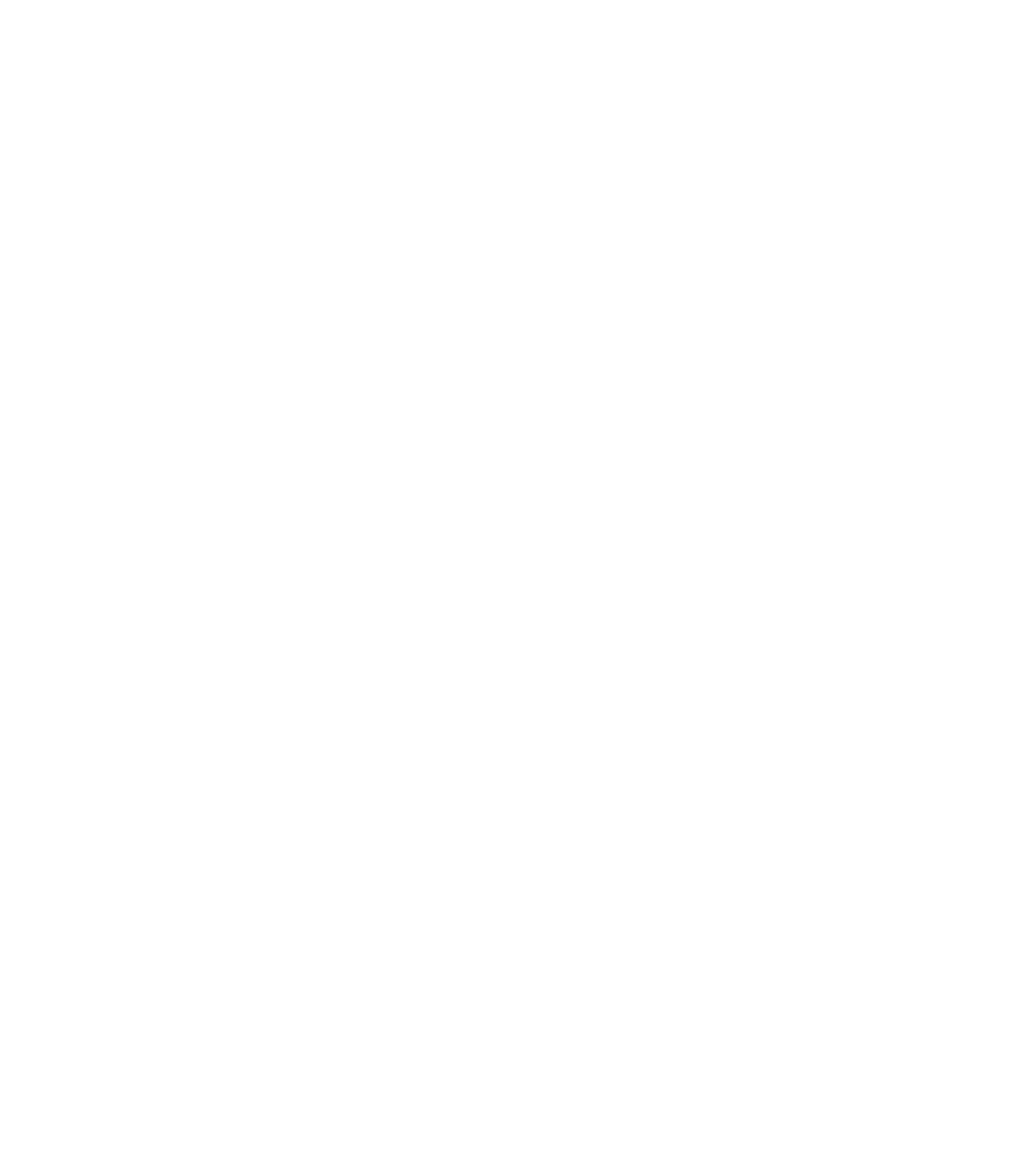
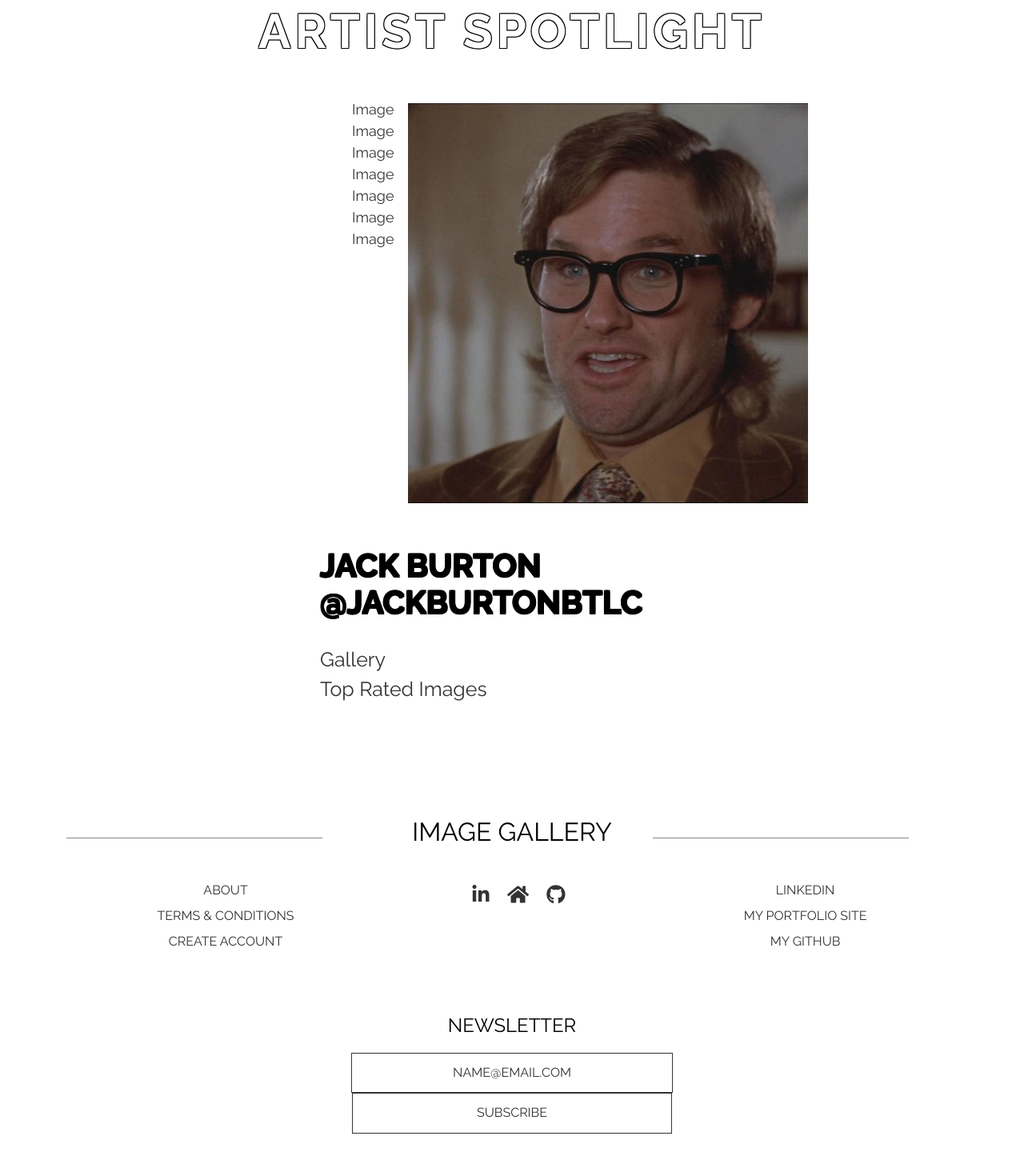
Before and after one commit to Devman0451/image-gallery, a React app: page / in a window 1280 px wide. Shown: the part 1120-2590 px from the top of the page at 80% size. Before the commit the page ends 1119 px from the top, so only its background shows below. Built offline with nearby package versions, Linux system fonts and the light colour scheme; no server answers.

Commit message:
added artist showcase and modified footer

```diff
--- a/public/index.html
+++ b/public/index.html
@@ -10,6 +10,7 @@
       homescreen on Android. See https://developers.google.com/web/fundamentals/web-app-manifest/
     -->
     <link rel="manifest" href="%PUBLIC_URL%/manifest.json">
+    <link rel="stylesheet" href="https://use.fontawesome.com/releases/v5.5.0/css/all.css" integrity="sha384-B4dIYHKNBt8Bc12p+WXckhzcICo0wtJAoU8YZTY5qE0Id1GSseTk6S+L3BlXeVIU" crossorigin="anonymous">
     <!--
       Notice the use of %PUBLIC_URL% in the tags above.
       It will be replaced with the URL of the `public` folder during the build.
--- a/src/App.js
+++ b/src/App.js
@@ -9,6 +9,7 @@ import SignUp from './containers/SignUp/SignUp';
 import SignIn from './containers/SignIn/SignIn';
 import SingleImage from './containers/ImageGallery/SingleImage/SingleImage';
 import News from './components/News/News';
+import Showcase from './components/Showcase/Showcase';
 import Footer from './components/Footer/Footer';
 
 class App extends Component {
@@ -24,6 +25,7 @@ class App extends Component {
           <Route path="/" component={ImageGallery} />
         </Switch>
         <News />
+        <Showcase />
         <Footer />
       </Layout>
     );
--- a/src/components/Footer/Footer.js
+++ b/src/components/Footer/Footer.js
@@ -4,6 +4,29 @@ import styles from './Footer.module.css';
 
 const footer = () => (
     <footer className={styles['footer']}>
+        <h1>Image Gallery</h1>
+        <div className={styles["FooterContainer"]}>
+            <ul className={styles["FooterColumn1"]}>
+                <li><a href="#!">About</a></li>
+                <li><a href="#!">Terms & Conditions</a></li>
+                <li><a href="#!">Create Account</a></li>
+            </ul>
+            <ul className={styles["FooterColumn2"]}>
+                <li><a href="https://www.linkedin.com/in/justin-myers-712901173/" target="_blank"><i className="fab fa-linkedin-in"></i></a></li>
+                <li><a href="https://tender-varahamihira-ff1ef7.netlify.com/" target="_blank"><i className="fas fa-home"></i></a></li>
+                <li><a href="https://github.com/Devman0451" target="_blank"><i className="fab fa-github"></i></a></li>
+            </ul>
+            <ul className={styles["FooterColumn3"]}>
+                <li><a href="https://www.linkedin.com/in/justin-myers-712901173/" target="_blank">Linkedin</a></li>
+                <li><a href="https://tender-varahamihira-ff1ef7.netlify.com/" target="_blank">My Portfolio Site</a></li>
+                <li><a href="https://github.com/Devman0451" target="_blank">My Github</a></li>
+            </ul>
+        </div>
+        <h2>Newsletter</h2>
+        <form className={styles["FooterSubscribe"]} onSubmit={(e) => e.preventDefault()}>
+            <input type="text" placeholder="Name@Email.com" />
+            <input type="submit" value="Subscribe" />
+        </form>
         <p><span>&copy;2018</span> Justin Myers, All Rights Reserved</p>
     </footer>
 )
--- a/src/components/Footer/Footer.module.css
+++ b/src/components/Footer/Footer.module.css
@@ -3,6 +3,83 @@
     padding: 20px 20px;
 }
 
+.footer > h1, .footer > h2 {
+    font-weight: 400;
+    text-transform: uppercase;
+}
+
+.FooterContainer {
+    display: flex;
+    justify-content: space-around;
+    padding-bottom: 40px;
+}
+
+.FooterColumn1,
+.FooterColumn2,
+.FooterColumn3 {
+    list-style: none;
+    text-transform: uppercase;
+}
+
+.FooterColumn2 {
+    font-size: 24px;
+    padding: 0;
+    width: 10%;
+    display: flex;
+    justify-content: space-between;
+}
+
+.FooterColumn1,
+.FooterColumn3 {
+    line-height: 2;
+    padding: 0 50px;
+    position: relative;
+}
+
+.FooterColumn1:before,
+.FooterColumn3:before {
+    position: absolute;
+    left: -5vw;
+    top: -50px;
+    display: block;
+    width: 25vw;
+    content: "";
+    height: 1px;
+    background-color: var(--main-color);
+}
+
+.FooterSubscribe > input {
+    display: block;
+    margin: 0 auto;
+    width: 400px;
+    text-transform: uppercase;
+    text-align: center;
+    background: transparent;
+    outline: 0;
+    border: 1px solid var(--main-color-dark);
+    color: var(--main-color-dark);
+    padding: 15px 0;
+}
+
+.FooterSubscribe > input::placeholder {
+    color: var(--main-color-dark);
+    opacity: 1;
+}
+
+.FooterSubscribe > input:nth-child(2) {
+    transition: all 150ms ease-in-out;
+}
+
+.FooterSubscribe > input:nth-child(2):hover {
+    background: var(--main-color-dark);
+    color: white;
+    cursor: pointer;
+}
+
 .footer > span {
     font-weight: bold;
 }
+
+.footer p {
+    padding: 50px 0;
+}
--- a/src/components/News/News.module.css
+++ b/src/components/News/News.module.css
@@ -16,10 +16,12 @@
     letter-spacing: 2.5px;
     color: var(--main-color-light);
     font-size: 30px;
+    text-transform: uppercase;
 }
 
 img {
     width: 350px;
+    margin-top: 15px
 }
 
 @media (max-width: 1200px) {
--- /dev/null
+++ b/src/components/Showcase/Showcase.js
@@ -0,0 +1,33 @@
+import React, { Component } from 'react';
+
+import styles from './Showcase.module.css';
+
+const imgPath = process.env.PUBLIC_URL + '/assets/images/';
+
+class Showcase extends Component {
+    render() {
+        return (
+            <div className={styles["Showcase"]}>
+                <h1>Artist Spotlight</h1>
+                <img src={imgPath + "artist.jpg"} alt="artist"/>
+                <ul className={styles["ShowcaseList"]}>
+                    <li><a>Image</a></li>
+                    <li><a>Image</a></li>
+                    <li><a>Image</a></li>
+                    <li><a>Image</a></li>
+                    <li><a>Image</a></li>
+                    <li><a>Image</a></li>
+                    <li><a>Image</a></li>
+                </ul>
+                <div className={styles["ArtistInfo"]}>
+                    <h2>Jack Burton</h2>
+                    <h2>@JackBurtonBTLC</h2>
+                    <a className={styles["ShowcaseLink"]} href="#!">Gallery</a>
+                    <a className={styles["ShowcaseLink"]} href="#!">Top Rated Images</a>
+                </div>
+            </div>
+        );
+    }
+}
+
+export default Showcase;
--- /dev/null
+++ b/src/components/Showcase/Showcase.module.css
@@ -0,0 +1,67 @@
+.Showcase {
+    margin: 100px 0px;
+    position: relative;
+    text-align: center;
+}
+
+.Showcase > h1 {
+    font-size: 60px;
+    text-shadow:
+    -1px -1px 0 #000,
+    1px -1px 0 #000,
+    -1px 1px 0 #000,
+    1px 1px 0 #000;
+    color: white;
+    text-transform: uppercase;
+    letter-spacing: 5px;
+}
+
+.Showcase > img {
+    position: relative;
+    left: 10%;
+    width: 100%;
+    max-width: 500px;
+}
+
+.ShowcaseList {
+    list-style: none;
+    position: absolute;
+    top: 100px;
+    left: 30%;
+    font-size: 18px;
+    line-height: 1.5;
+}
+
+.ArtistInfo > h2 {
+    font-size: 40px;
+    text-transform: uppercase;
+    text-shadow:
+    -1px -1px 0 #000,
+    1px -1px 0 #000,
+    -1px 1px 0 #000,
+    1px 1px 0 #000;
+    text-align: left;
+    margin: 0 0 0 30%;
+}
+
+.ArtistInfo > h2:first-child {
+    margin-top: 50px;
+}
+
+.ArtistInfo > h2:nth-child(2) {
+    margin-bottom: 30px;
+}
+
+.ShowcaseLink {
+    text-decoration: none;
+    display: block;
+    text-align: left;
+    margin-left: 30%;
+    line-height: 1.5;
+    font-size: 25px;
+    color: var(--main-color-dark);
+}
+
+.ShowcaseLink:hover {
+    color: var(--main-color);
+}
--- a/src/index.css
+++ b/src/index.css
@@ -14,6 +14,7 @@ body {
 
 a {
     text-decoration: none;
+    color: var(--main-color-dark);
 }
 
 a.active:after {
```
Also changed, not shown: public/assets/images/artist.jpg (added).
